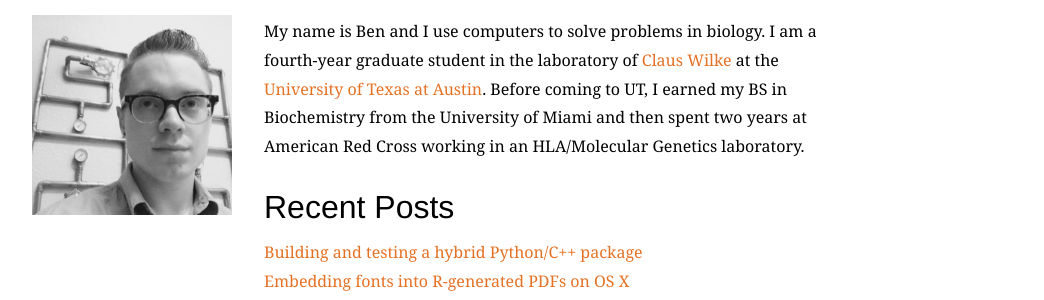
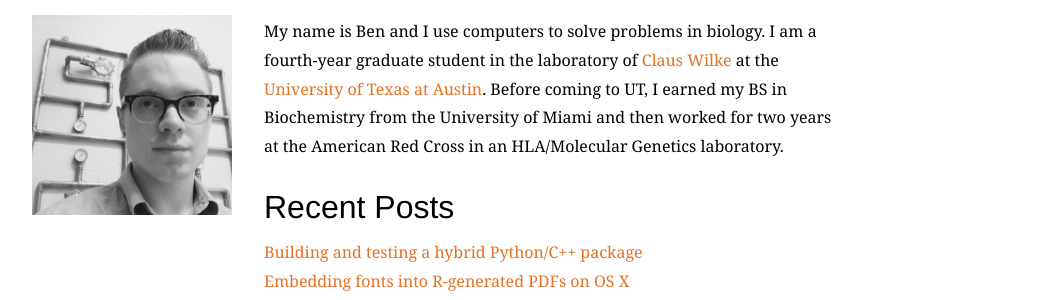
Before and after one commit to benjaminjack/benjaminjack.github.io, a Jekyll site: the page built from index.html, in a window 1280 px wide. Shown: the part 503-803 px from the top of the page, without its empty margins (208-1252 px from the left). Built offline with Jekyll 4.4.1, drawn with Linux system fonts in a browser that asks for light colours; some web fonts are replaced.

Commit message:
Update index.html

```diff
--- a/index.html
+++ b/index.html
@@ -6,7 +6,7 @@
 			<img id="headshot" src="img/headshot.jpg" alt="Benjamin R. Jack" />
 	</div>
 	<div id="section2">
-			<p>My name is Ben and I use computers to solve problems in biology. I am a fourth-year graduate student in the laboratory of <a href="http://wilkelab.org">Claus Wilke</a> at the <a href="https://www.icmb.utexas.edu/cmb">University of Texas at Austin</a>. Before coming to UT, I earned my BS in Biochemistry from the University of Miami and then spent two years at American Red Cross working in an HLA/Molecular Genetics laboratory.</p>
+			<p>My name is Ben and I use computers to solve problems in biology. I am a fourth-year graduate student in the laboratory of <a href="http://wilkelab.org">Claus Wilke</a> at the <a href="https://www.icmb.utexas.edu/cmb">University of Texas at Austin</a>. Before coming to UT, I earned my BS in Biochemistry from the University of Miami and then worked for two years at the American Red Cross in an HLA/Molecular Genetics laboratory.</p>
 			<h3>Recent Posts</h3>
 			<ul class="bloglist">
   {% for post in site.posts %}
```
